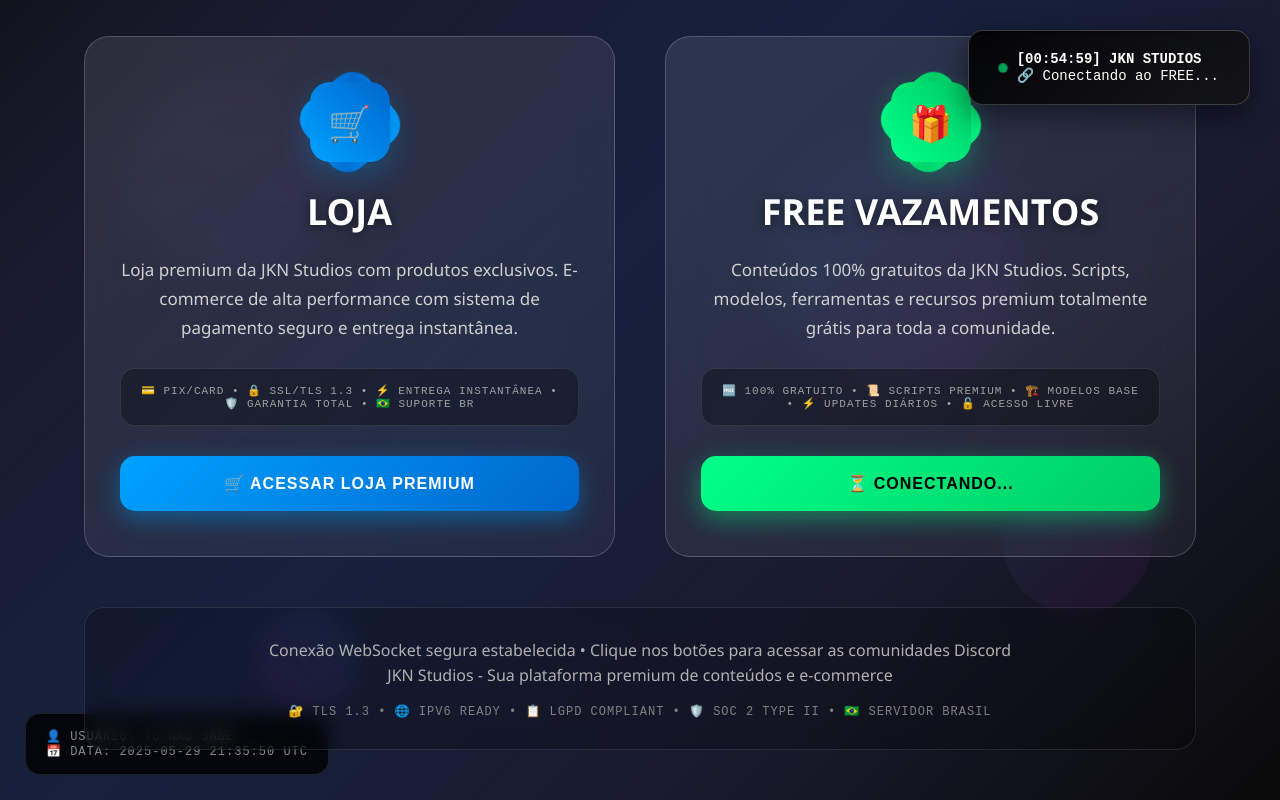
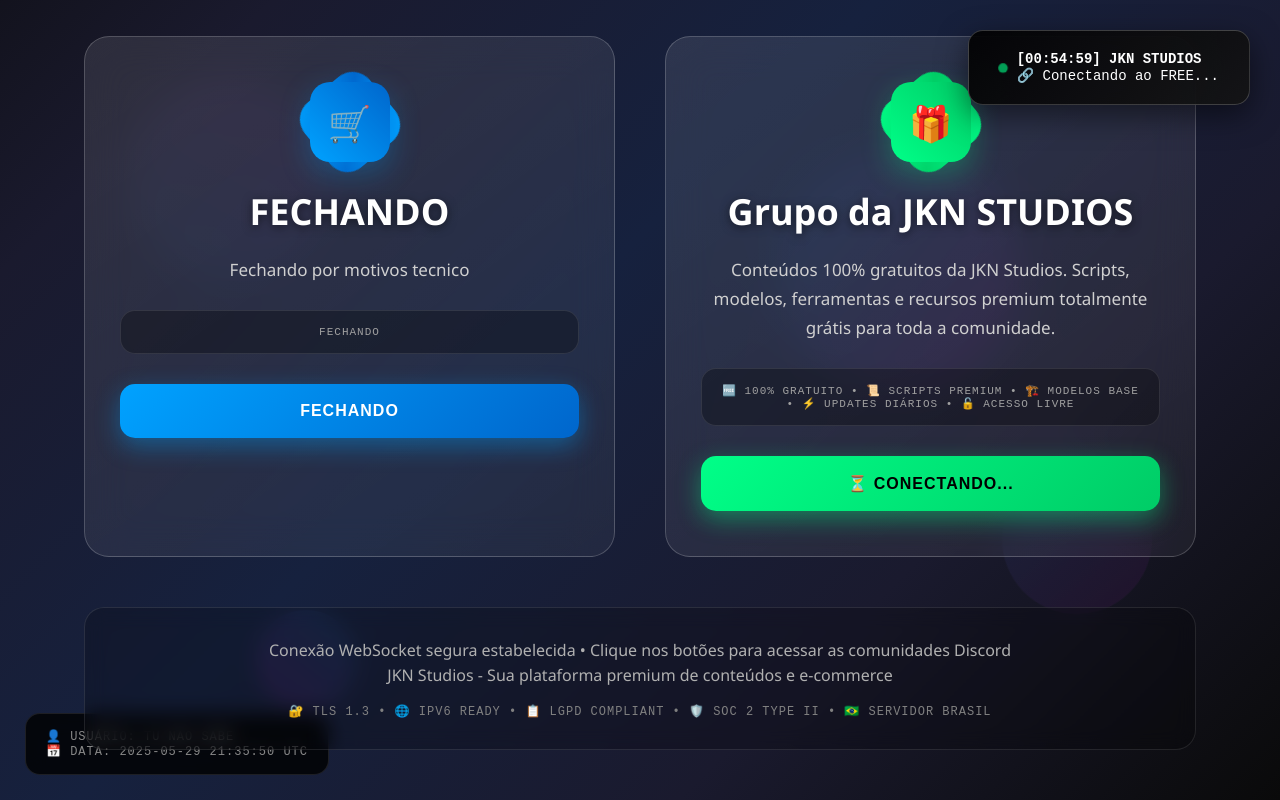
Before and after one commit to Miguelmendes999/JKN-STUDIOS, a plain HTML site: page index.html in a window 1280 px wide. Both pictures are taken after a click on the button "🎁 ACESSAR CONTEÚDO GRATUITO". Shown: the part 328-1128 px from the top of the page. Drawn offline with Linux system fonts and the light colour scheme.

Commit message:
index.html

```diff
--- a/index.html
+++ b/index.html
@@ -438,15 +438,15 @@
                 <div class="card-icon">
                     🛒
                 </div>
-                <h2 class="card-title">LOJA</h2>
+                <h2 class="card-title">FECHANDO</h2>
                 <p class="card-description">
-                    Loja premium da JKN Studios com produtos exclusivos. E-commerce de alta performance com sistema de pagamento seguro e entrega instantânea.
+                    Fechando por motivos tecnico
                 </p>
                 <div class="card-specs">
-                    💳 PIX/CARD • 🔒 SSL/TLS 1.3 • ⚡ Entrega Instantânea • 🛡️ Garantia Total • 🇧🇷 Suporte BR
+                    Fechando
                 </div>
                 <button class="btn btn-loja" onclick="connectToDiscord('LOJA')">
-                    🛒 Acessar Loja Premium
+                    fechando
                 </button>
             </div>
 
@@ -455,7 +455,7 @@
                 <div class="card-icon free">
                     🎁
                 </div>
-                <h2 class="card-title">FREE VAZAMENTOS</h2>
+                <h2 class="card-title">Grupo da JKN STUDIOS</h2>
                 <p class="card-description">
                     Conteúdos 100% gratuitos da JKN Studios. Scripts, modelos, ferramentas e recursos premium totalmente grátis para toda a comunidade.
                 </p>
@@ -500,14 +500,14 @@
             console.log(`├─ 🎯 Destino: ${community}`);
             console.log(`├─ 🔒 Protocolo: HTTPS/WSS`);
             console.log(`├─ 🔑 Autenticação: OAuth 2.0`);
-            console.log(`├─ 👤 Usuário: Miguelmendes999`);
+            console.log(`├─ 👤 Usuário: nada`);
             console.log(`├─ 🏢 Plataforma: JKN Studios`);
             console.log(`└─ ⚡ Status: ESTABELECENDO...`);
 
             setTimeout(function() {
-                if (community === 'LOJA') {
-                    window.open('https://discord.gg/BHfbqDu599');
-                } else if (community === 'FREE') {
+                if (community === 'fechando') {
+                    window.open('fechando');
+                } else if (community === 'JKN STUDIOS') {
                     window.open(' https://discord.gg/dj4q7G2ynU Link ');
                 }
 
```
